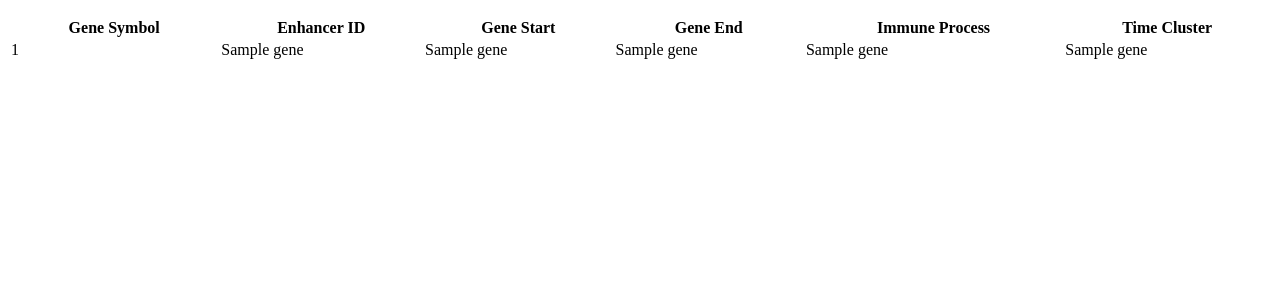
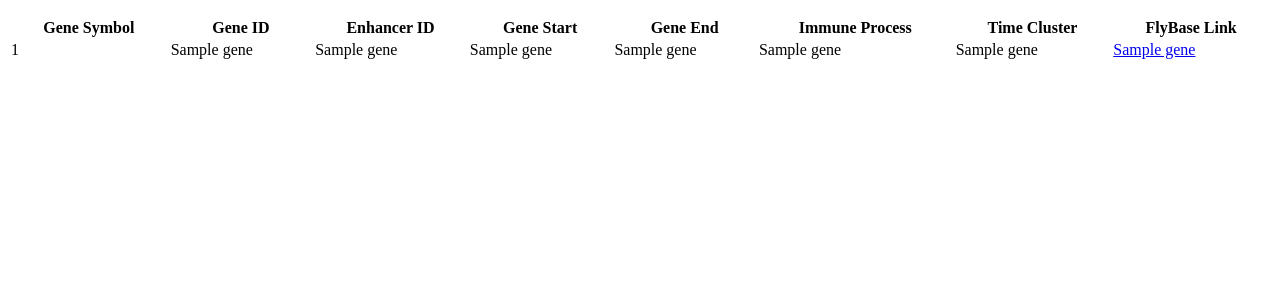
Before and after one commit to WunderlichLab/starr_query, a Flask app: template templates/find_gene_results.html in a window 1280 px wide. Shown: the top 300 px of the page. Run offline with Flask 3, Linux system fonts and the light colour scheme; the template is opened without the code that fills it: most values are stand-ins (such as "Sample title", 1, 10 or a date in 2020); some libraries are stand-ins or nearby versions.

Commit message:
Updated chart/dynamic HTML

```diff
--- a/app.py
+++ b/app.py
@@ -23,7 +23,7 @@ def get_genes_by_enhancer(chr, start, end):
         cursor = conn.cursor()
 
         query = """
-        SELECT g.symbol AS GeneSymbol, e.name AS EnhancerID, g.start AS GeneStart, g.end AS GeneEnd, g.immune_process AS ImmuneProcess, g.time_cluster AS TimeCluster
+        SELECT g.symbol AS GeneSymbol, g.geneid AS GeneID, e.name AS EnhancerID, g.start AS GeneStart, g.end AS GeneEnd, g.immune_process AS ImmuneProcess, g.time_cluster AS TimeCluster
         FROM Enhancers e
         JOIN Associations a ON e.eid = a.eid
         JOIN Genes g ON a.gid = g.gid
@@ -275,4 +275,4 @@ def find_enhancer():
 
 
 if __name__ == '__main__':
-    app.run(debug=True)
+    app.run(debug=True, port=5001)
--- a/templates/find_gene_results.html
+++ b/templates/find_gene_results.html
@@ -4,11 +4,13 @@
   <thead>
     <tr>
       <th>Gene Symbol</th>
+      <th>Gene ID</th>
       <th>Enhancer ID</th>
       <th>Gene Start</th>
       <th>Gene End</th>
       <th>Immune Process</th>
       <th>Time Cluster</th>
+      <th>FlyBase Link</th>
     </tr>
   </thead>
   <tbody>
@@ -20,6 +22,10 @@
       <td>{{ g[3] }}</td>
       <td>{{ g[4] }}</td>
       <td>{{ g[5] }}</td>
+      <td>{{ g[6] }}</td>
+      <td>
+        <a href="https://flybase.org/reports/{{ g[1] }}" target="_blank">{{ g[1] }}</a>
+      </td>
     </tr>
     {% endfor %}
   </tbody>
```
